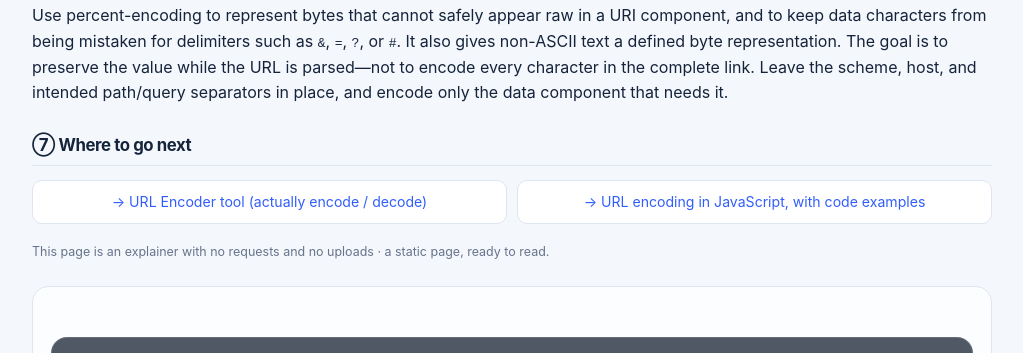
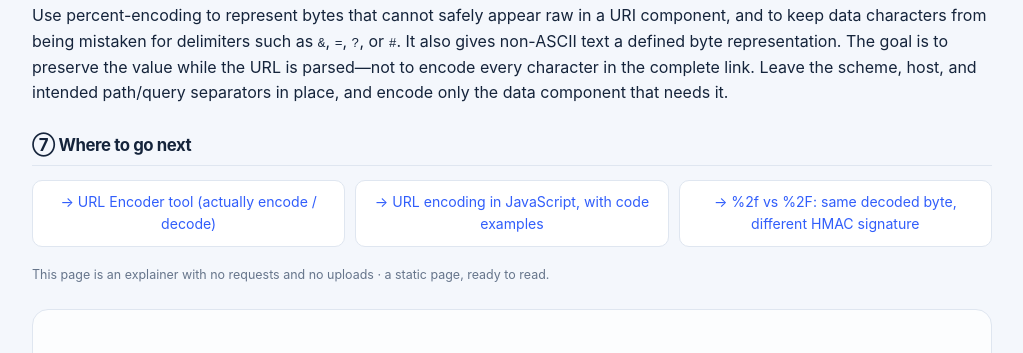
Before and after one commit to 229003795/percenturl, a plain HTML site: page percent-encoding/index.html in a window 1280 px wide. Shown: the part 5355-5708 px from the top of the page, without its empty margins (128-1151 px from the left). Drawn offline with Linux system fonts and the light colour scheme.

Commit message:
Link hex-case lab from percent-encoding and url-decoder

```diff
--- a/percent-encoding/index.html
+++ b/percent-encoding/index.html
@@ -203,6 +203,7 @@ result: https://example.com/caf%C3%A9?q=caf%C3%A9%20%26%20tea</code></pre></div>
   <div class="jump">
     <a href="/">→ URL Encoder tool (actually encode / decode)</a>
     <a href="/javascript/">→ URL encoding in JavaScript, with code examples</a>
+    <a href="/url-encode-hex-case-query-value/">→ %2f vs %2F: same decoded byte, different HMAC signature</a>
   </div>
 
   <p class="note">
```
Also changed, not shown: url-decoder/index.html (+1 -0 lines).
